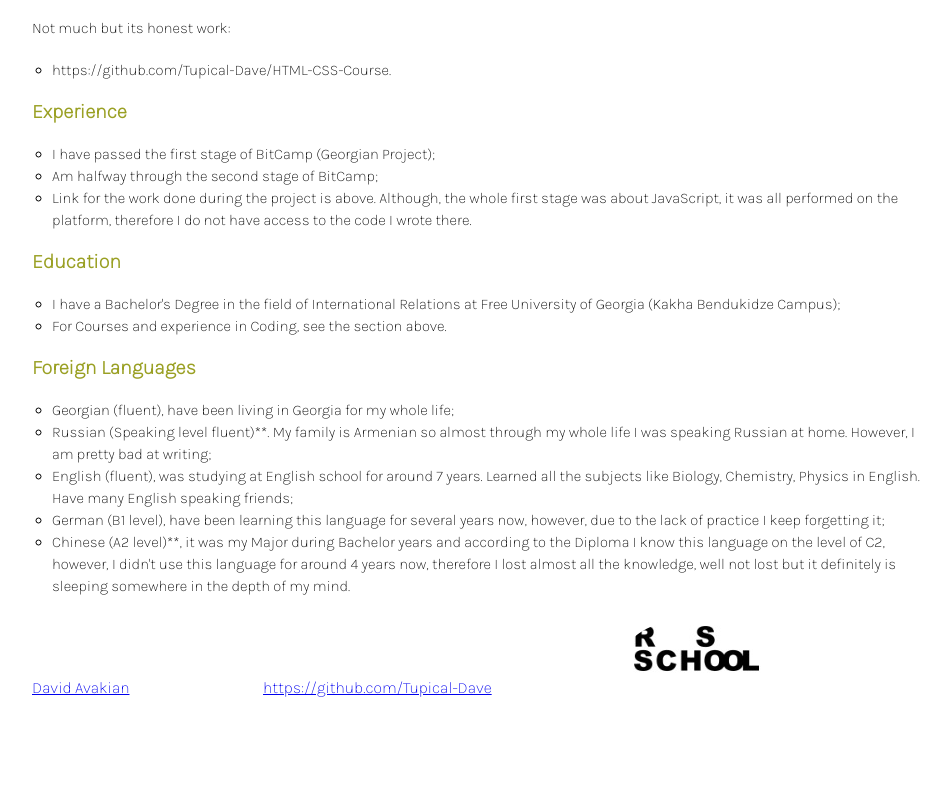
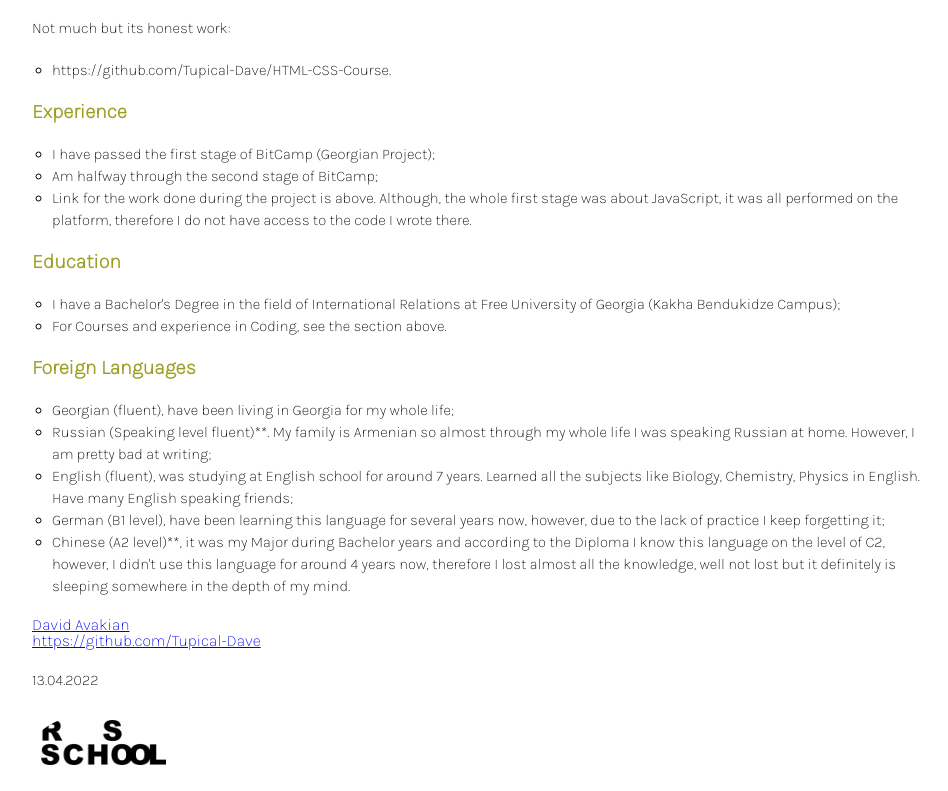
Before and after one commit to Tupical-Dave/rsschool-cv, a plain HTML site: page index.html in a window 1280 px wide. Shown: the part 840-1631 px from the top of the page, without its empty margins (158-1106 px from the left). Before the commit the page ends 1556 px from the top, so only its background shows below. Drawn offline with Linux system fonts and the light colour scheme.

Commit message:
fix: css styles according to the guidline.

```diff
--- a/assets/stylesheet/style.css
+++ b/assets/stylesheet/style.css
@@ -196,3 +196,16 @@ ul{
 .git {
   justify-content: center;
 }
+
+ /*
+  ========================================
+  footer
+  ========================================
+*/
+
+.footer {
+  display: flex;
+  justify-content: left;
+  flex-direction: column;
+  padding-right: 10px;
+}
--- a/index.html
+++ b/index.html
@@ -67,12 +67,15 @@
         <li>German (B1 level), have been learning this language for several years now, however, due to the lack of practice I keep forgetting it;</li>
         <li class="last">Chinese (A2 level)**, it was my Major during Bachelor years and according to the Diploma I know this language on the level of C2, however, I didn't use this language for around 4 years now, therefore I lost almost all the knowledge, well not lost but it definitely is sleeping somewhere in the depth of my mind.</li>
     </ul>
-    <footer class="grid">
-        <a class="col-1-3" href="index.html">David Avakian</a>
-        <a class="col-1-3 git" href="https://github.com/Tupical-Dave">https://github.com/Tupical-Dave</a>
-        <a class="col-1-3 logo" href="https://app.rs.school/">
-            <img src="/assets/images/RS Logo.jpg" alt="course logo">
+    <footer>
+        <nav>
+        <a class="footer" href="index.html">David Avakian</a>
+        <a class="footer" href="https://github.com/Tupical-Dave">https://github.com/Tupical-Dave</a>
+        <p class="footer" >13.04.2022</p>
+        <a href="https://app.rs.school/">
+        <img src="/assets/images/RS Logo.jpg" alt="course logo">
         </a>
+        </nav>
     </footer>
 </body>
 </html>
```
